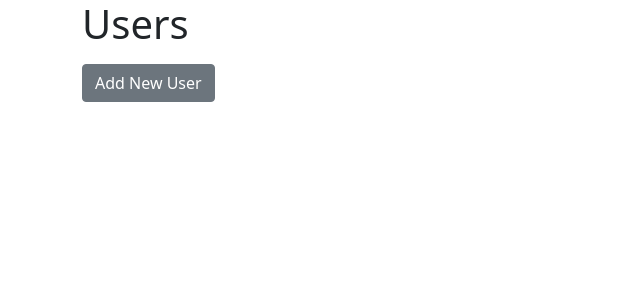
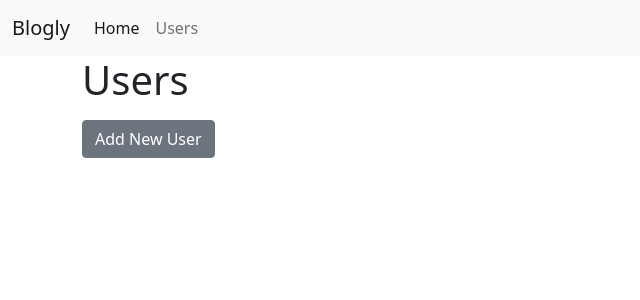
Before and after one commit to VirginiaWu11/23_1_flask-blogly-exercise, a Flask app: page /users in a window 1280 px wide. Shown: the top 300 px of the page, without its empty margins (0-640 px from the left). Run offline with Flask 2, Linux system fonts and the light colour scheme.

Commit message:
add nav bar

```diff
--- a/templates/base.html
+++ b/templates/base.html
@@ -14,6 +14,32 @@
     <title>{% block title %}{% endblock %}</title>
   </head>
   <body>
+    <nav class="navbar navbar-expand-lg navbar-light bg-light">
+      <div class="container-fluid">
+        <a class="navbar-brand" href="/">Blogly</a>
+        <button
+          class="navbar-toggler"
+          type="button"
+          data-bs-toggle="collapse"
+          data-bs-target="#navbarSupportedContent"
+          aria-controls="navbarSupportedContent"
+          aria-expanded="false"
+          aria-label="Toggle navigation"
+        >
+          <span class="navbar-toggler-icon"></span>
+        </button>
+        <div class="collapse navbar-collapse" id="navbarSupportedContent">
+          <ul class="navbar-nav me-auto mb-2 mb-lg-0">
+            <li class="nav-item">
+              <a class="nav-link active" aria-current="page" href="/">Home</a>
+            </li>
+            <li class="nav-item">
+              <a class="nav-link" href="/users">Users</a>
+            </li>
+          </ul>
+        </div>
+      </div>
+    </nav>
     {% for category,msg in get_flashed_messages(with_categories=true) %}
     <div class="alert alert-{{category}}" role="alert">{{ msg }}</div>
     {% endfor %} {% block content %}{% endblock %}
```
